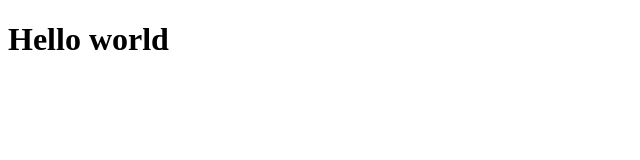
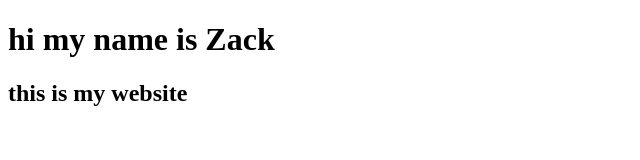
Before and after one commit to zackg2/zack.thegillams.co.uk, a plain HTML site: page index.html in a window 1280 px wide. Shown: the whole page, without its empty margins (0-640 px from the left). Drawn offline with Linux system fonts and the light colour scheme.

Commit message:
added website introduction

```diff
--- a/index.html
+++ b/index.html
@@ -4,6 +4,7 @@
   <title>Zack's website</title>
 </head>
 <body>
-  <h1>Hello world</h1>
+  <h1>hi my name is Zack</h1>
+  <h2>this is my website</h2>
 </body>
 </html>
```
Also changed, not shown: chiking.svg.
